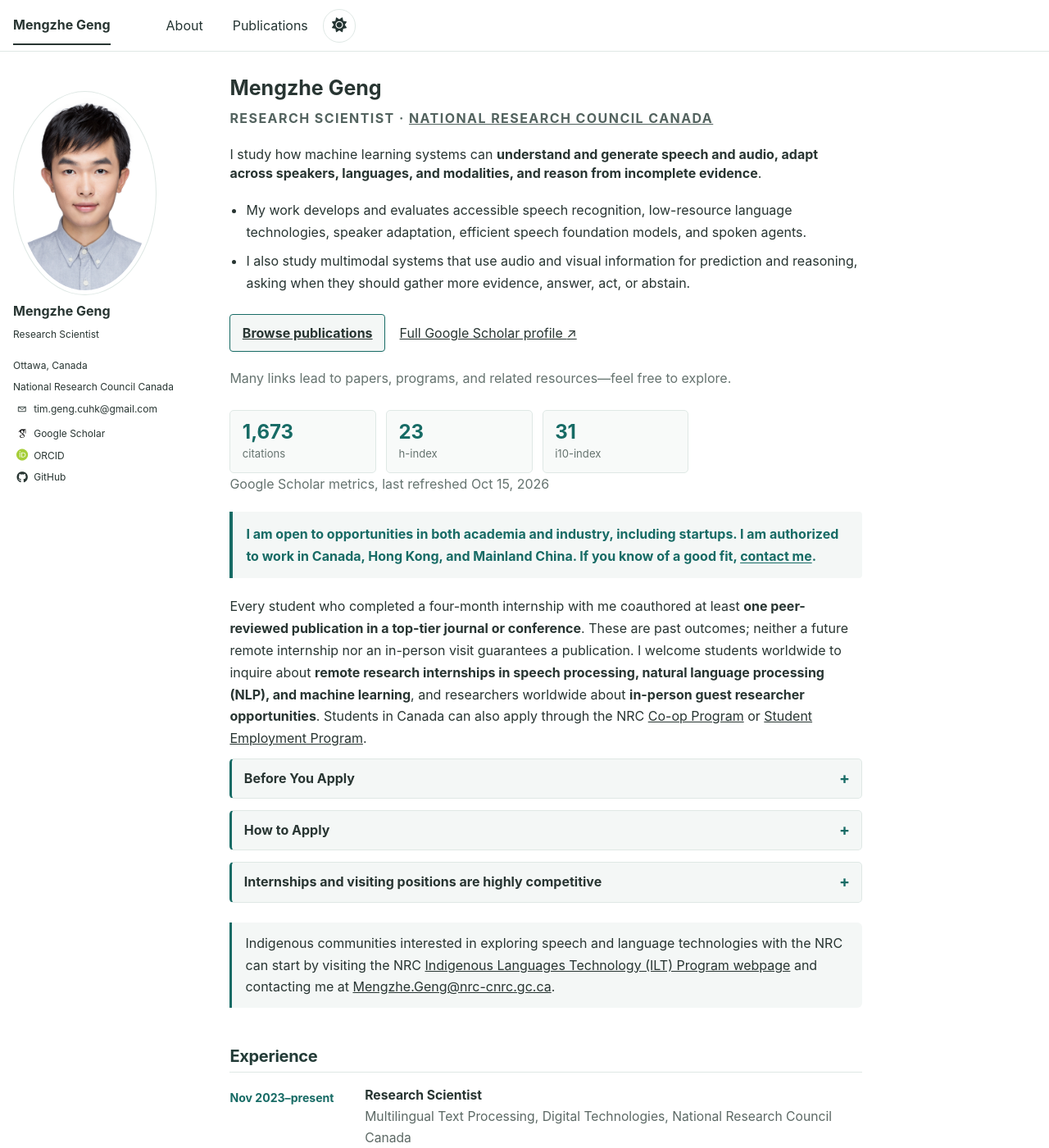
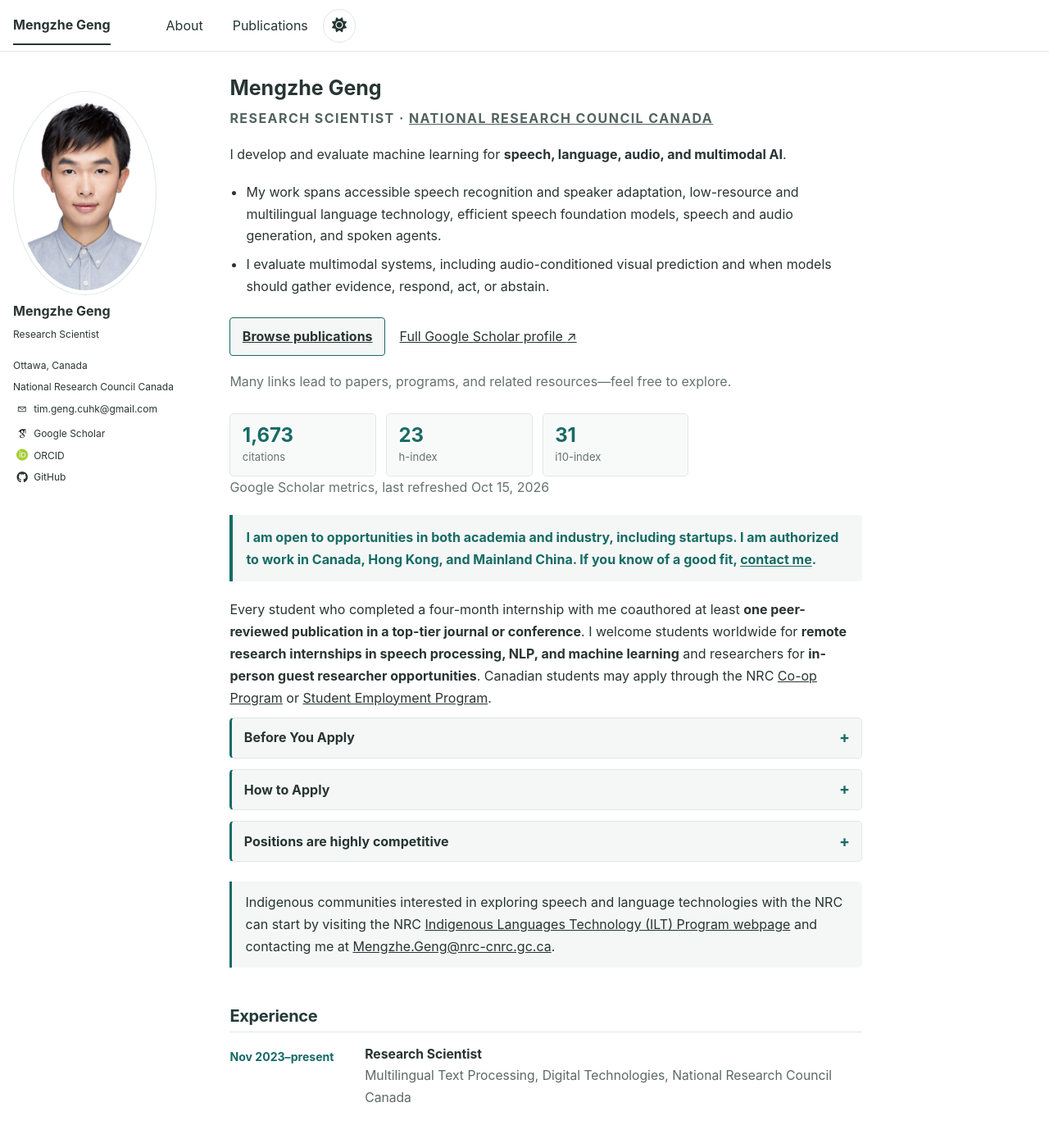
Before and after one commit to MENGZHEGENG/MENGZHEGENG.github.io, a Jekyll site: the page built from _pages/about.md, in a window 1280 px wide and 1400 px high. Shown: the whole window at 82% size. Built offline with Jekyll 4.4.1, drawn with Linux system fonts in a browser that asks for light colours; some web fonts are replaced.

Commit message:
Refine research and opportunity descriptions

```diff
--- a/_pages/about.md
+++ b/_pages/about.md
@@ -2,17 +2,17 @@
 layout: single
 permalink: /
 title: "Mengzhe Geng"
-description: "Mengzhe Geng is a Research Scientist at the National Research Council Canada in speech recognition, natural language processing, and machine learning. Explore publications and remote research internships."
+description: "Research Scientist Mengzhe Geng at the National Research Council Canada studies speech processing, natural language processing, machine learning, and multimodal AI."
 author_profile: true
 classes: wide
 ---
 
 <p class="eyebrow">Research Scientist <span aria-hidden="true">·</span> <a href="https://nrc.canada.ca/en">National Research Council Canada</a></p>
 
-<p class="lede">I study how machine learning systems can <strong>understand and generate speech and audio, adapt across speakers, languages, and modalities, and reason from incomplete evidence</strong>.</p>
+<p class="lede">I develop and evaluate machine learning for <strong>speech, language, audio, and multimodal AI</strong>.</p>
 <ul class="research-summary">
-  <li>My work develops and evaluates accessible speech recognition, low-resource language technologies, speaker adaptation, efficient speech foundation models, and spoken agents.</li>
-  <li>I also study multimodal systems that use audio and visual information for prediction and reasoning, asking when they should gather more evidence, answer, act, or abstain.</li>
+  <li>My work spans accessible speech recognition and speaker adaptation, low-resource and multilingual language technology, efficient speech foundation models, speech and audio generation, and spoken agents.</li>
+  <li>I evaluate multimodal systems, including audio-conditioned visual prediction and when models should gather evidence, respond, act, or abstain.</li>
 </ul>
 
 <p class="profile-actions"><a class="button-link" href="/publications/">Browse publications</a> <a href="{{ site.author.googlescholar }}">Full Google Scholar profile <span aria-hidden="true">↗</span></a></p>
@@ -26,7 +26,7 @@ classes: wide
 <p class="stats-note">Google Scholar metrics, last refreshed {{ site.data.scholar_metrics.updated_at | date: "%b %-d, %Y" }}</p>
 
 <p class="availability-notice"><strong>I am open to opportunities in both academia and industry, including startups. I am authorized to work in Canada, Hong Kong, and Mainland China. If you know of a good fit, <a href="mailto:tim.geng.cuhk@gmail.com">contact me</a>.</strong></p>
-<p class="collaboration-invitation">Every student who completed a four-month internship with me coauthored at least <strong>one peer-reviewed publication in a top-tier journal or conference</strong>. These are past outcomes; neither a future remote internship nor an in-person visit guarantees a publication. I welcome students worldwide to inquire about <strong>remote research internships in speech processing, natural language processing (NLP), and machine learning</strong>, and researchers worldwide about <strong>in-person guest researcher opportunities</strong>. Students in Canada can also apply through the NRC <a href="https://www.nrc.canada.ca/en/corporate/careers/nrc-co-op-program" target="_blank" rel="noopener noreferrer">Co-op Program</a> or <a href="https://nrc.canada.ca/en/corporate/careers/nrc-student-employment-program" target="_blank" rel="noopener noreferrer">Student Employment Program</a>.</p>
+<p class="collaboration-invitation">Every student who completed a four-month internship with me coauthored at least <strong>one peer-reviewed publication in a top-tier journal or conference</strong>. I welcome students worldwide for <strong>remote research internships in speech processing, NLP, and machine learning</strong> and researchers for <strong>in-person guest researcher opportunities</strong>. Canadian students may apply through the NRC <a href="https://www.nrc.canada.ca/en/corporate/careers/nrc-co-op-program" target="_blank" rel="noopener noreferrer">Co-op Program</a> or <a href="https://nrc.canada.ca/en/corporate/careers/nrc-student-employment-program" target="_blank" rel="noopener noreferrer">Student Employment Program</a>.</p>
 <details id="before-you-apply" class="internship-note before-you-apply">
   <summary>Before You Apply</summary>
   <p><strong>Capacity, fit, and approval.</strong> Remote internships and in-person visits have very limited capacity. I spend substantial time with my students and research partners, so I consider only proposals with a strong research fit and clear mutual benefit. A remote internship is typically required before I consider an in-person visit. International and inter-institutional collaborations can involve additional risks; please consider carefully whether the proposed collaboration is necessary before applying. Research postgraduate students must notify their supervisor before contacting me and obtain the supervisor's written approval before I can commit to a position. Every position, including a remote internship, also requires written approval from my team leader and the Director of Research before I can commit.</p>
@@ -42,8 +43,8 @@ classes: wide
   <p><strong>Students:</strong> Email a CV and academic transcripts from your bachelor's degree onward. <strong>Researchers:</strong> Email a CV. Contact me at <a href="mailto:tim.geng.cuhk@gmail.com">tim.geng.cuhk@gmail.com</a>.</p>
 </details>
 <details class="internship-note">
-  <summary>Internships and visiting positions are highly competitive</summary>
-  <p>Because capacity is limited, only applicants who are the best fit for an available internship or visiting opportunity will be contacted about next steps. This reflects fit and capacity, not an assessment of your broader abilities or potential. Thank you for your interest.</p>
+  <summary>Positions are highly competitive</summary>
+  <p>Only applicants who best fit an available position will be contacted about next steps. This reflects fit and capacity, not an assessment of your broader abilities or potential. Thank you for your interest. I may reach out in the future for suitable opportunities.</p>
 </details>
 <p class="indigenous-community-invitation">Indigenous communities interested in exploring speech and language technologies with the NRC can start by visiting the NRC <a href="https://www.nrc.canada.ca/en/research-development/research-collaboration/programs/indigenous-languages-technology-program" target="_blank" rel="noopener noreferrer">Indigenous Languages Technology (ILT) Program webpage</a> and contacting me at <a href="mailto:Mengzhe.Geng@nrc-cnrc.gc.ca">Mengzhe.Geng@nrc-cnrc.gc.ca</a>.</p>
 
```
Also changed, not shown: other parts of _pages/about.md (+1 -0 lines).
